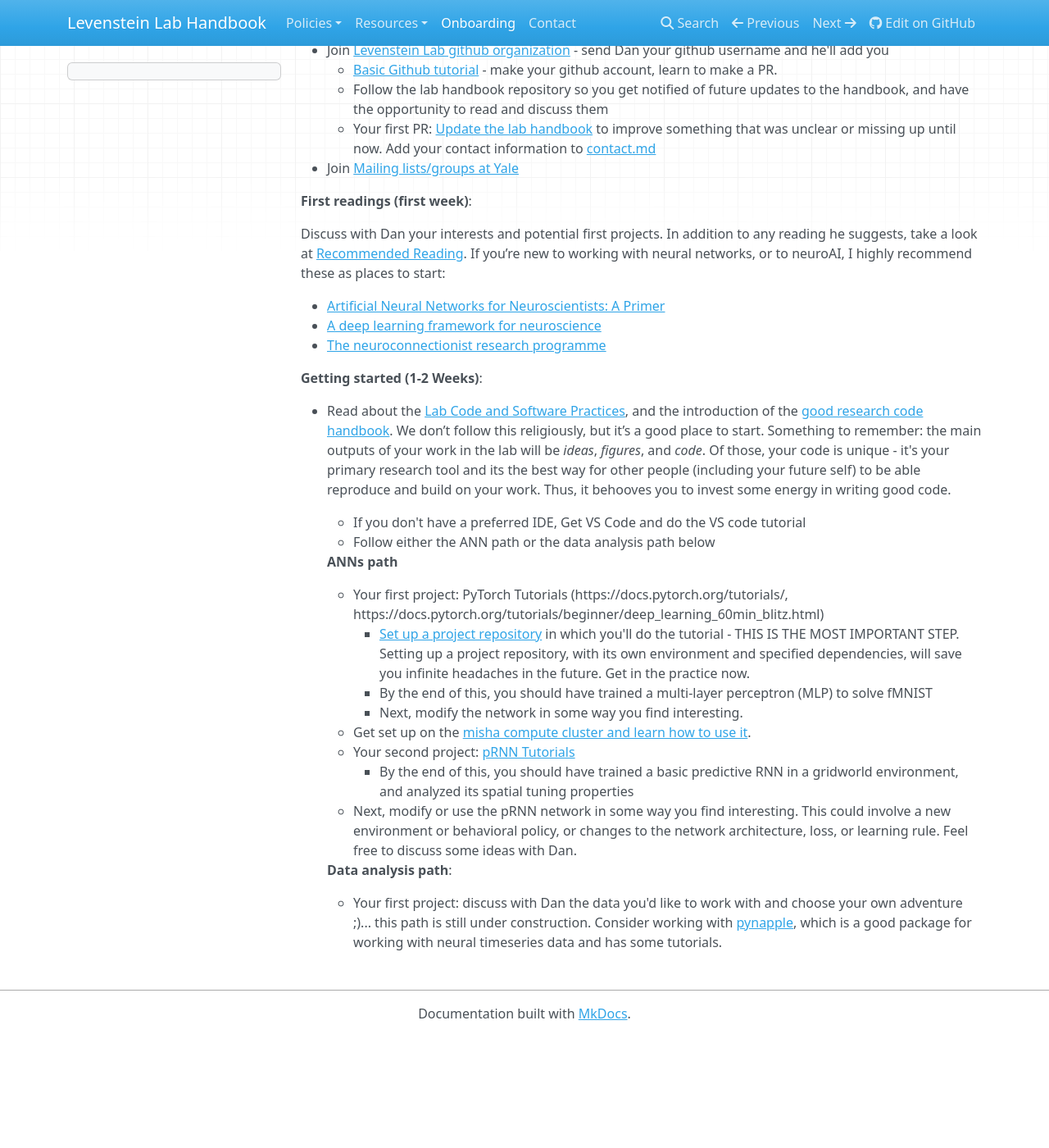
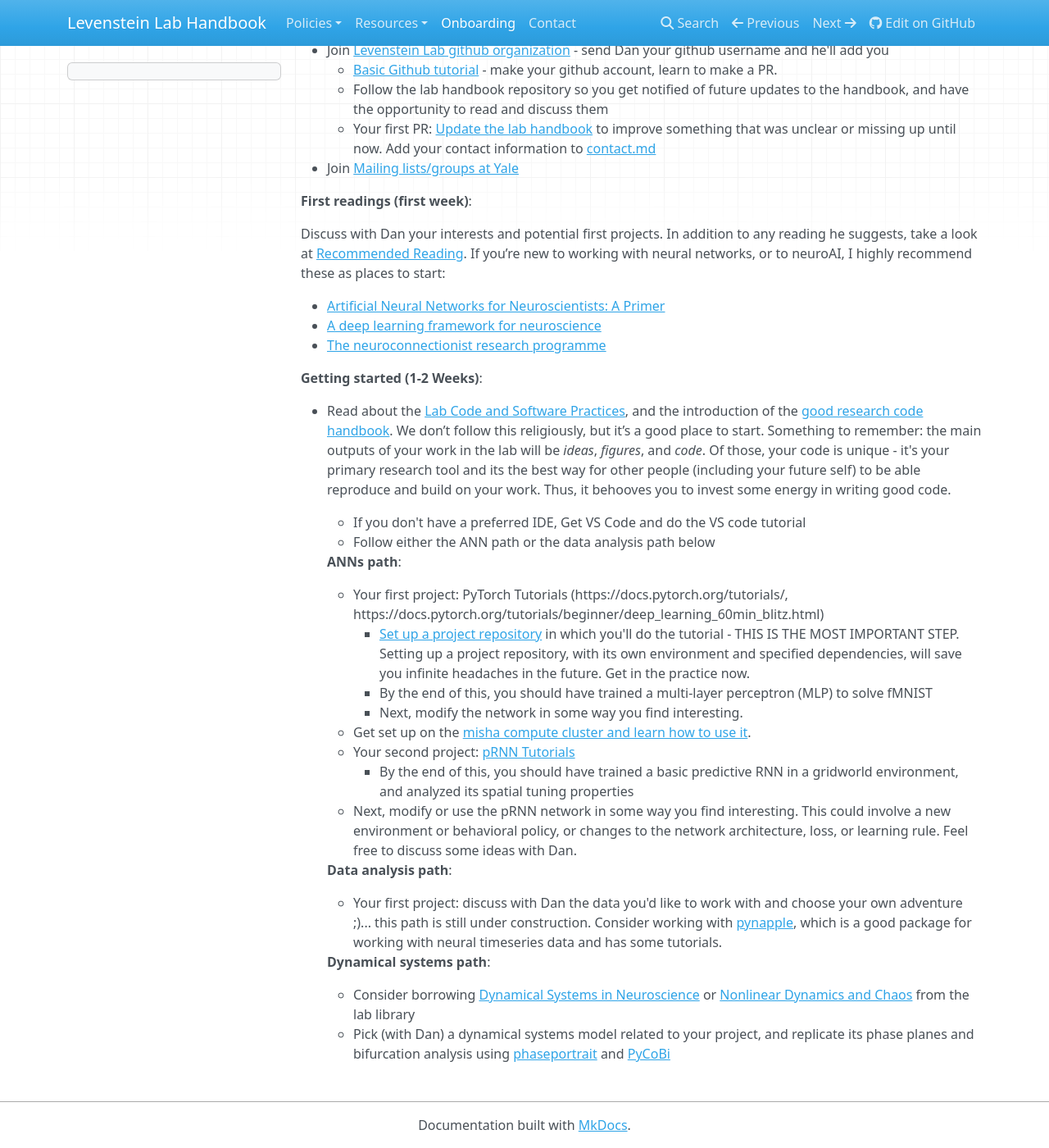
Before and after one commit to LevensteinLab/Lab-Handbook, an MkDocs documentation site: the page built from docs/onboarding.md, in a window 1280 px wide and 1400 px high, scrolled down 1347 px. Shown: the whole window at 82% size. Built offline with MkDocs 1.6.1, drawn with Linux system fonts in a browser that asks for light colours; nearby versions of some CDN libraries; before the commit the page ends 2611 px from its top, so only the background shows below that.

Commit message:
Add Dynamical Systems path to onboarding.md
Added a new path for Dynamical Systems in the onboarding guide, including resources and project suggestions.

```diff
--- a/docs/onboarding.md
+++ b/docs/onboarding.md
@@ -62,7 +62,7 @@ Discuss with Dan your interests and potential first projects. In addition to any
     - If you don't have a preferred IDE, Get VS Code and do the VS code tutorial
     - Follow either the ANN path or the data analysis path below
 
-    **ANNs path**
+    **ANNs path**:
 
     - Your first project: PyTorch Tutorials (https://docs.pytorch.org/tutorials/, https://docs.pytorch.org/tutorials/beginner/deep_learning_60min_blitz.html)
         - [Set up a project repository](https://levensteinlab.github.io/Lab-Handbook/Policies/code_software/) in which you'll do the tutorial - THIS IS THE MOST IMPORTANT STEP. Setting up a project repository, with its own environment and specified dependencies, will save you infinite headaches in the future. Get in the practice now.
@@ -76,3 +76,8 @@ Discuss with Dan your interests and potential first projects. In addition to any
     **Data analysis path**:
 
     - Your first project: discuss with Dan the data you'd like to work with and choose your own adventure ;)... this path is still under construction. Consider working with [pynapple](https://pynapple.org/index.html), which is a good package for working with neural timeseries data and has some tutorials.
+
+    **Dynamical systems path**:
+
+    - Consider borrowing [Dynamical Systems in Neuroscience](https://direct.mit.edu/books/monograph/2589/Dynamical-Systems-in-NeuroscienceThe-Geometry-of) or [Nonlinear Dynamics and Chaos](https://www.stevenstrogatz.com/books/nonlinear-dynamics-and-chaos-with-applications-to-physics-biology-chemistry-and-engineering) from the lab library
+    - Pick (with Dan) a dynamical systems model related to your project, and replicate its phase planes and bifurcation analysis using [phaseportrait](https://github.com/phaseportrait/phaseportrait) and [PyCoBi](https://pycobi.readthedocs.io/en/latest/)
```
